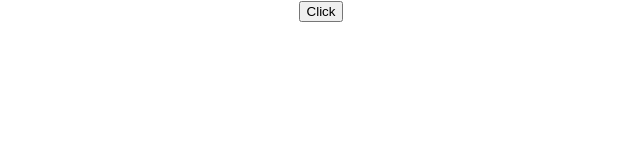
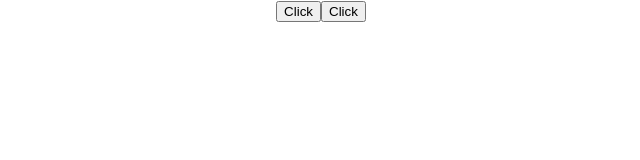
Before and after one commit to refrain62/react-typescript-event, a React (Create React App) app: page / in a window 1280 px wide. Shown: the top 160 px of the page, without its empty margins (319-959 px from the left). Built offline with nearby package versions, Linux system fonts and the light colour scheme.

Commit message:
MouseEventの設定

```diff
--- a/src/App.tsx
+++ b/src/App.tsx
@@ -5,13 +5,15 @@ import './App.css';
 function App() {
   // any など型を付けないとエラーになる
   // 「TS7006: Parameter 'event' implicitly has an 'any' type.」
-  const handleClick = (event: any) => {
+  const handleClick = (event: React.MouseEvent<HTMLButtonElement, MouseEvent>) => {
     console.log(event);
   };
 
+  // event にカーソルを充てると 「(parameter) event: React.MouseEvent<HTMLButtonElement, MouseEvent>」と型の情報をしてくれる
   return (
     <div className="App">
       <button onClick={handleClick}>Click</button>
+      <button onClick={(event)=>{}}>Click</button>
     </div>
   );
 }
```
